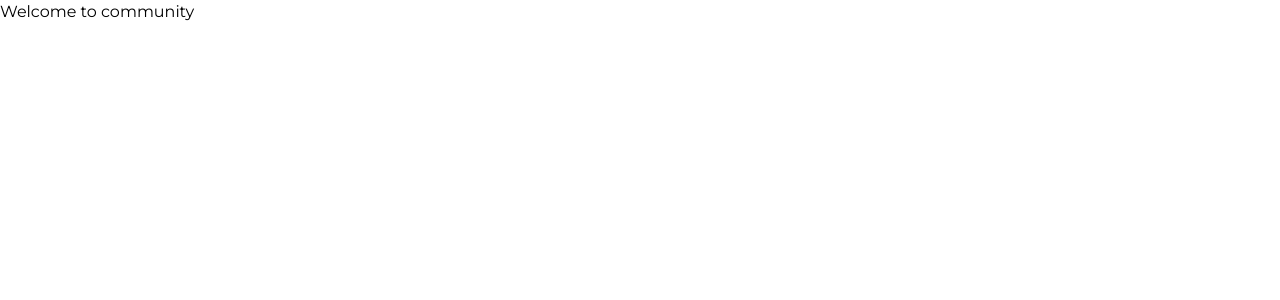
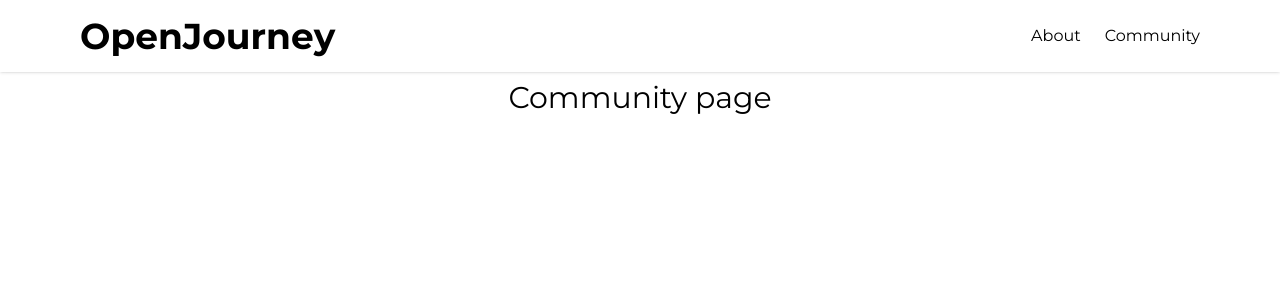
Before and after one commit to Saransh29/Openjourney, a Next.js app: page /community in a window 1280 px wide. Shown: the top 300 px of the page. Built offline with nearby package versions, Linux system fonts and the light colour scheme.

Commit message:
fixed routing and navbar

```diff
--- a/app/about/page.js
+++ b/app/about/page.js
@@ -1,7 +1,10 @@
 export default function About() {
   return (
-    <>
-      <div>Welcome to about section</div>
-    </>
+    <div>
+      <div className="h-20"></div>
+      <div className="w-full items-center justify-center text-center text-3xl px-6">
+        About page
+      </div>
+    </div>
   );
 }
--- a/app/community/page.js
+++ b/app/community/page.js
@@ -1,7 +1,10 @@
 export default function About() {
-    return (
-      <>
-        <div>Welcome to community</div>
-      </>
-    );
-  }
+  return (
+    <div>
+      <div className="h-20"></div>
+      <div className="w-full items-center text-center justify-center text-3xl px-6">
+        Community page
+      </div>
+    </div>
+  );
+}
--- a/app/layout.js
+++ b/app/layout.js
@@ -19,6 +19,7 @@ export default function RootLayout({ children }) {
       */}
       <head />
       <body className={montserrat.className}>
+        <Navbar />
         {children}
         <AnalyticsWrapper />
       </body>
--- a/app/page.js
+++ b/app/page.js
@@ -5,7 +5,6 @@ import React from "react";
 const page = () => {
   return (
     <div>
-      <Navbar />
       <div className="h-20"></div>
       <div className="w-full items-center justify-center px-6">
         <CreatePost />
--- a/main/navbar.js
+++ b/main/navbar.js
@@ -14,7 +14,7 @@ const NAV_ITEMS = [
   },
   {
     label: "Community",
-    page: "Community",
+    page: "community",
   },
 ];
 
@@ -28,7 +28,7 @@ export default function Navbar() {
           <div className="flex items-center justify-between py-3 md:py-3 md:block">
             <div className="md:py-1 md:block">
               <h2 className="text-4xl font-bold  text-inherit ">
-                Saransh Bibiyan
+                <a href="/">OpenJourney</a>
               </h2>
             </div>
             <div className="md:hidden">
@@ -55,13 +55,13 @@ export default function Navbar() {
             <div className="items-center justify-center space-y-8 md:flex md:space-x-6 md:space-y-0">
               {NAV_ITEMS.map((item, idx) => {
                 return (
-                  <Link
+                  <a
                     key={idx}
-                    to={item.page}
+                    href={item.page}
                     className={
                       "block lg:inline-block text-inherit  cursor-pointer"
                     }
-                    activeClass="active"
+                    // activeClass="active"
                     spy={true}
                     smooth={true}
                     offset={-100}
@@ -70,7 +70,7 @@ export default function Navbar() {
                     onClick={() => setNavbar(!navbar)}
                   >
                     {item.label}
-                  </Link>
+                  </a>
                 );
               })}
 
```
Also changed, not shown: main/components/CreatePost.js (+2 -38 lines).
